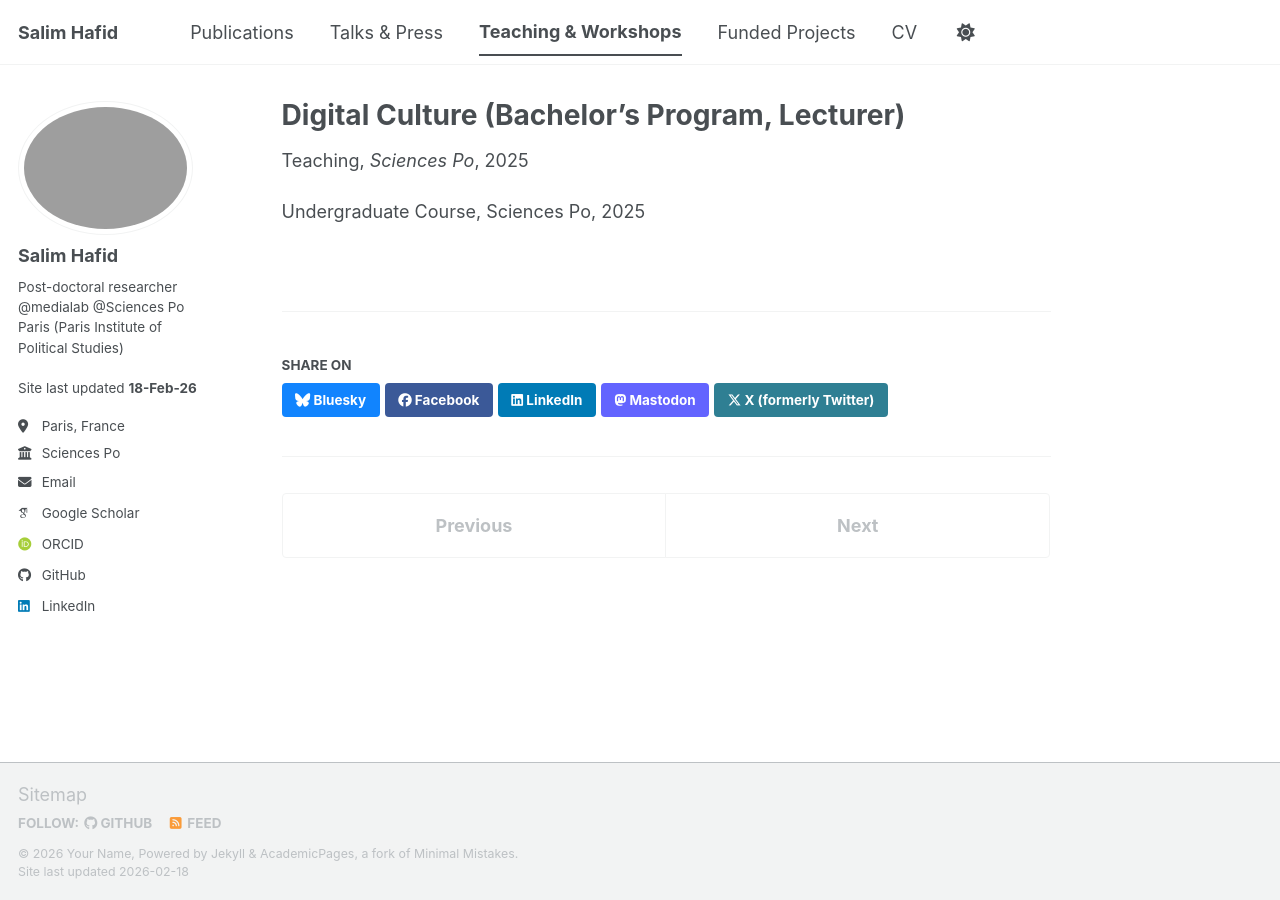
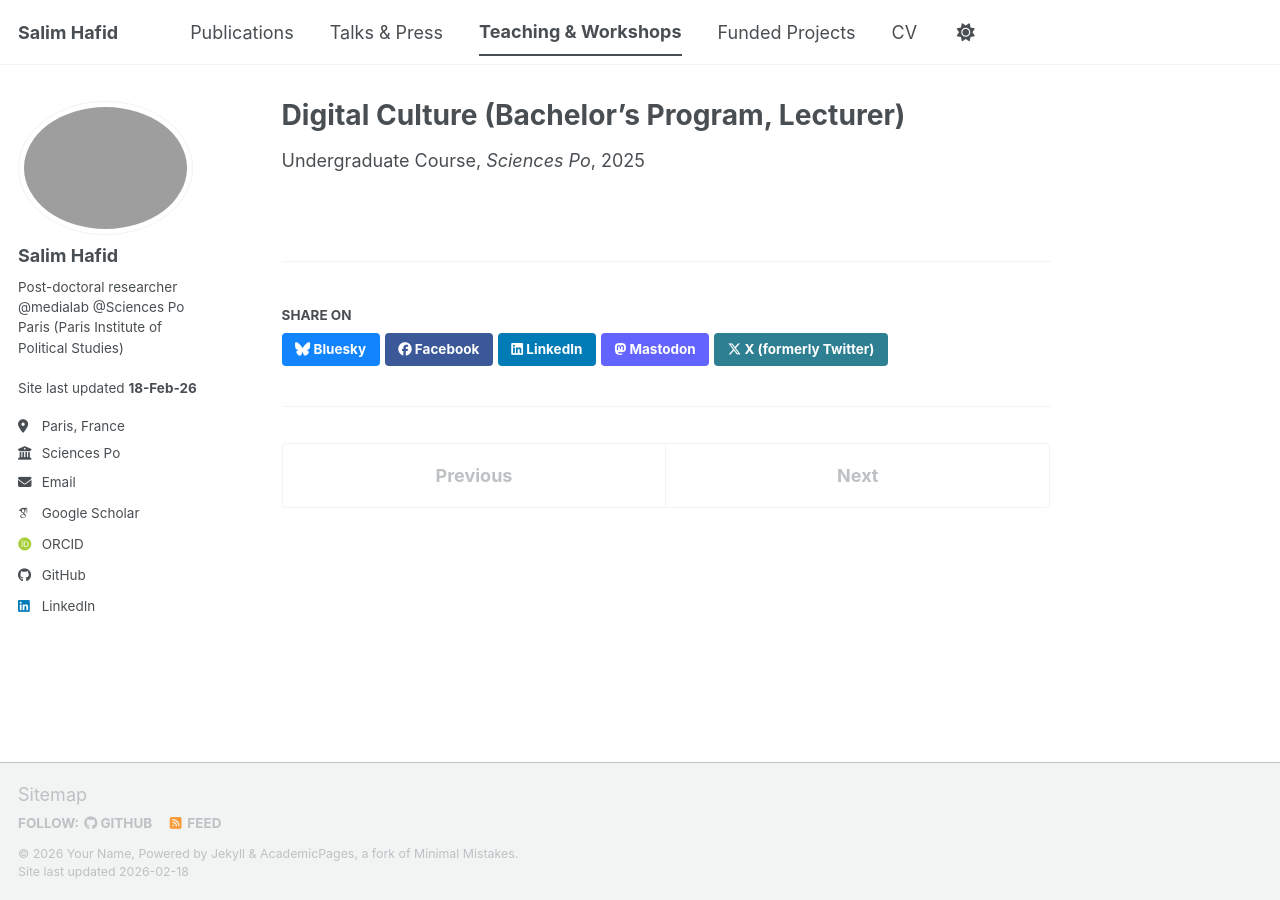
Before and after one commit to salim-hafid/salim-hafid.github.io, a Jekyll site: the page built from _teaching/2025-09-digital-culture.md, in a window 1280 px wide. Built offline with Jekyll 4.4.1, drawn with Linux system fonts in a browser that asks for light colours; some web fonts are replaced; a script bundle is joined from its source files by our own code; library files that are not in the unit come from our copies.

Commit message:
Change course type for Digital Culture
Updated course type from 'Teaching' to 'Undergraduate Course'.

```diff
--- a/_teaching/2025-09-digital-culture.md
+++ b/_teaching/2025-09-digital-culture.md
@@ -1,11 +1,9 @@
 ---
 title: "Digital Culture (Bachelor's Program, Lecturer)"
 collection: teaching
-type: "Teaching"
+type: "Undergraduate Course"
 permalink: /teaching/2025-09-digital-culture
 venue: "Sciences Po"
 date: 2025-09-01
 location: "Paris, France"
 ---
-
-Undergraduate Course, Sciences Po, 2025
```
